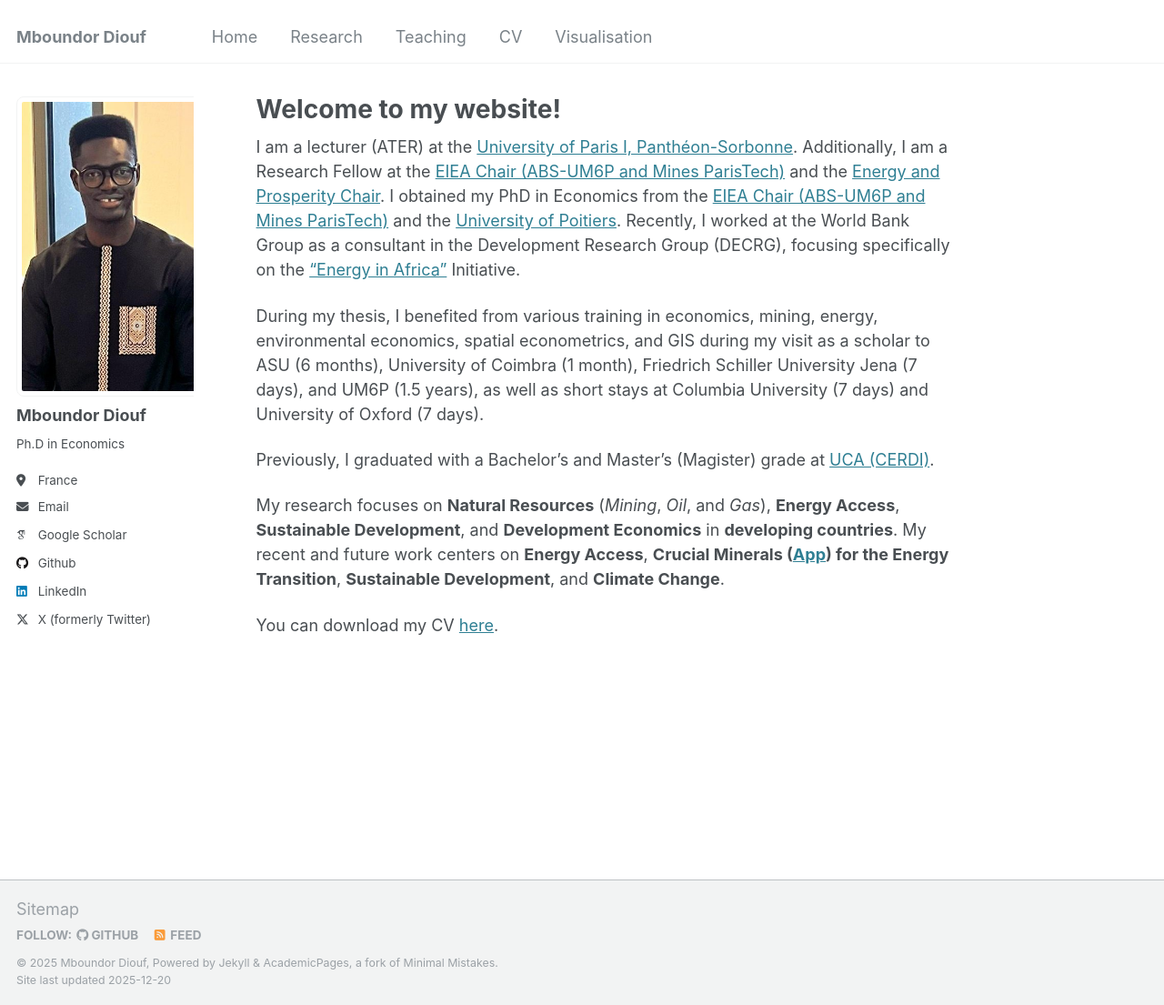
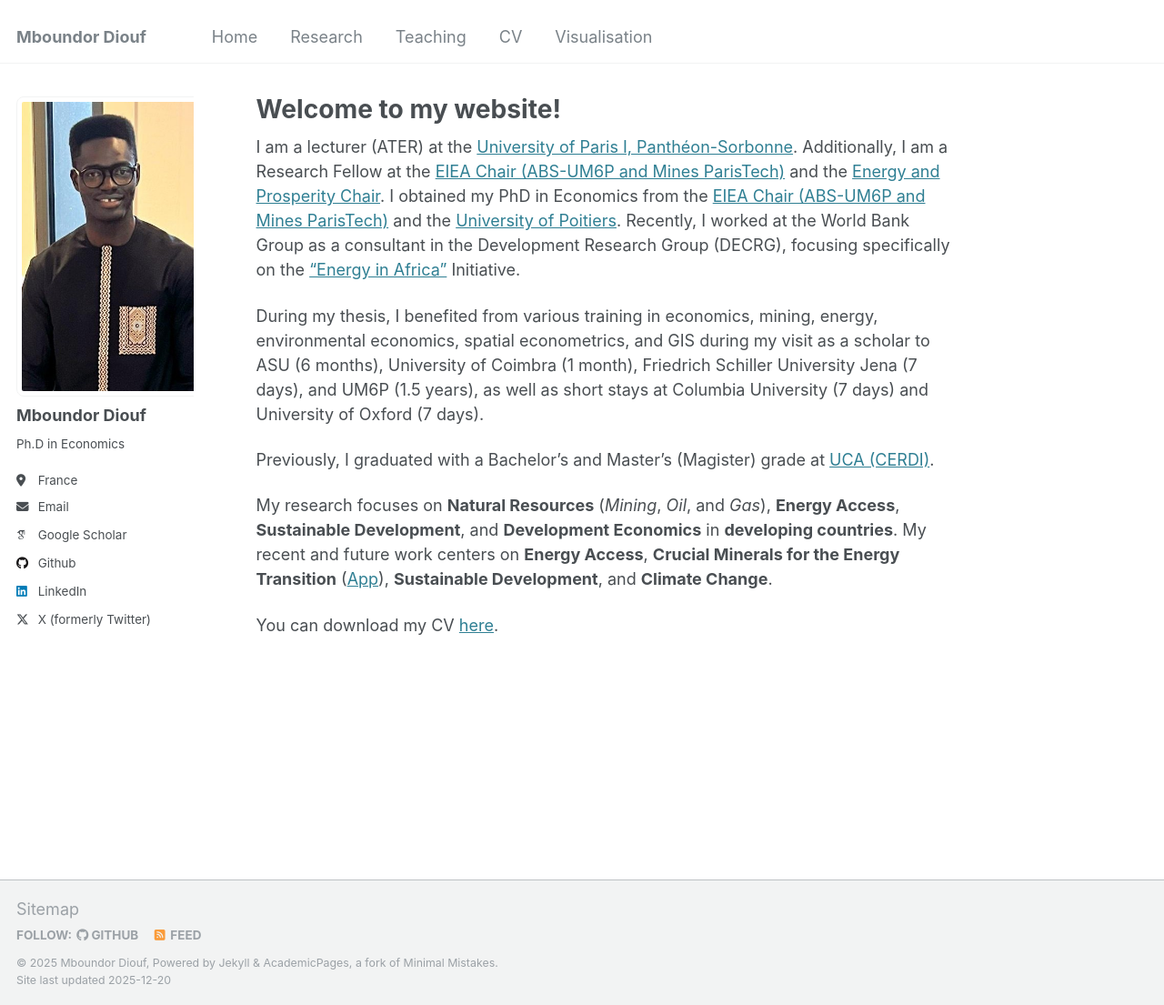
Before and after one commit to mboundordiouf/mboundordiouf.github.io, a Jekyll site: the page built from _pages/about.md, in a window 1280 px wide and 1105 px high. Shown: the whole window at 91% size. Built offline with Jekyll 4.4.1, drawn with Linux system fonts in a browser that asks for light colours; some web fonts are replaced.

```diff
--- a/_pages/about.md
+++ b/_pages/about.md
@@ -16,6 +16,6 @@ During my thesis, I benefited from various training in economics, mining, energy
 Previously, I graduated with a Bachelor's and Master's (Magister) grade at [UCA (CERDI)](https://cerdi.uca.fr/#/admin).
 
 My research focuses on **Natural Resources** (*Mining*, *Oil*, and *Gas*), **Energy Access**, **Sustainable Development**, and **Development Economics** in **developing countries**.
-My recent and future work centers on **Energy Access**, **Crucial Minerals ([App](https://diouf.shinyapps.io/Mboundor-Critical-Minerals-World-App/)) for the Energy Transition**, **Sustainable Development**, and **Climate Change**.
+My recent and future work centers on **Energy Access**, **Crucial Minerals for the Energy Transition** ([App](https://diouf.shinyapps.io/Mboundor-Critical-Minerals-World-App/)), **Sustainable Development**, and **Climate Change**.
 
 You can download my CV [here](https://drive.google.com/file/d/1B6JQioP9if-QjH_lQG24IUgDGLHzIDHH/view?usp=sharing).
```
